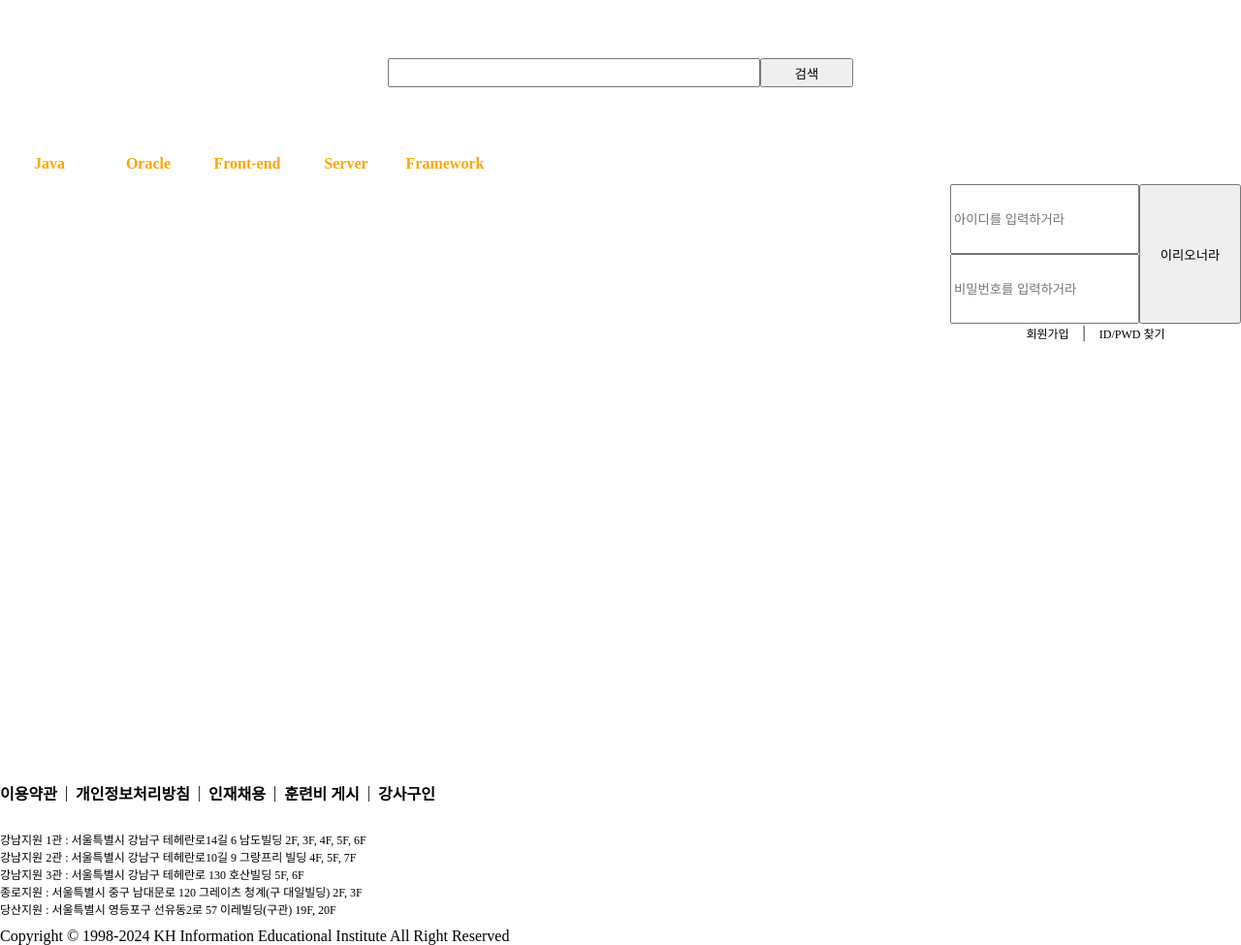
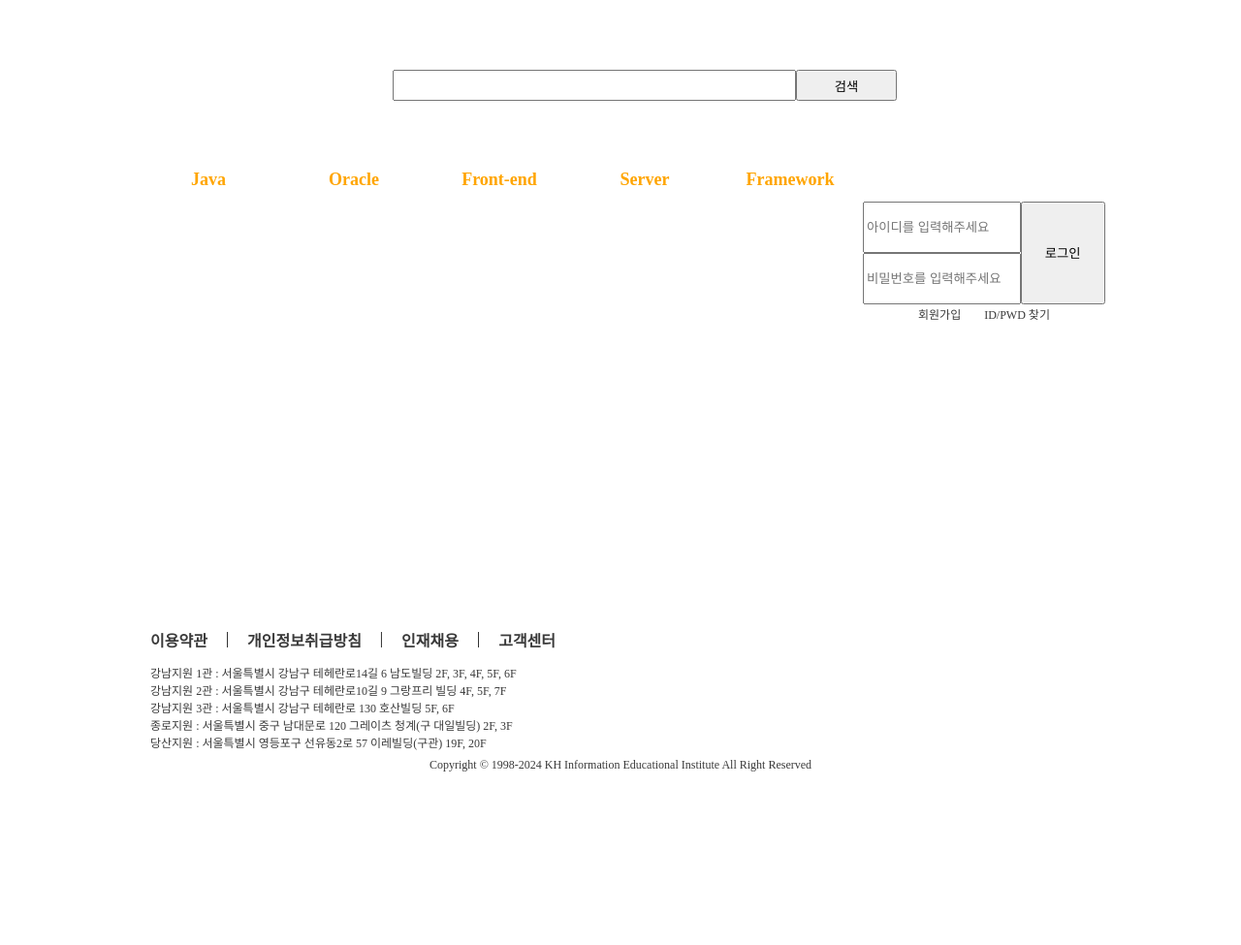
Before and after one commit to khs2810/CSS, a plain HTML site: page 화면구조잡기/07_화면통합.html in a window 1280 px wide. Shown: the whole page at 97% size. After the commit the page ends 816 px from the top, so only its background shows below. Drawn offline with Linux system fonts and the light colour scheme.

Commit message:
화면통합 해결판

```diff
--- a/화면구조잡기/07_화면통합.html
+++ b/화면구조잡기/07_화면통합.html
@@ -1,109 +1,57 @@
 <!DOCTYPE html>
-<html lang="ko">
+<html lang="en">
 <head>
     <meta charset="UTF-8">
     <meta name="viewport" content="width=device-width, initial-scale=1.0">
     <title>웹 문서 구조 상세</title>
     <style>
-        /* 검색창 */
-        div,form,input{
+        div,input{box-sizing: border-box; }
+        .wrap{width: 1000px;height: 800px; margin: auto;}
+
+        /* 공통특성 가로 길이 100프로  */
+        .wrap>div{width: 100%;}
+        #header, #footer{height: 20%;}
+        #navigator{height: 5%;}
+        #content{height: 55%;}
+
+        #header>div, #content>div {height: 100%; float: left;}
+
+        /* 20 65 15 */
+        #header_1{width: 20%;}
+        #header_2{width: 65%;}
+        #header_3{width: 15%;}
+
+        /* 15 60 25 */
+        #content_1{width: 15%}
+        #content_2{width: 60%;}
+        #content_3{width: 25%;}
+
+        /* 푸터바 디자인 */
+        #footer>div{width: 100%;}
+        #footer_1{height: 20%;}
+        #footer_2{height: 80%;}
+
+        #footer_2>p{
+            width: 100%;
+
             box-sizing: border-box;
-            /* border: 1px solid rgba(75, 74, 74, 0.315); */
-
+            margin: 0; /* 기본적으로 마진이 존재함! */
+            font-size: 12px;
+            color: rgb(58, 58, 58);
         }
 
-        #header_2{
-            width: 600px;
-            height: 150px;
-            position: relative;
-            margin: auto;
+        #p1{height: 80%; padding: 5px 15px;}
+        #p2{height: 20%; text-align: center;}
+
+        #footer_1>a {
+            text-decoration: none;
+            color: rgb(58, 58, 58);
+            font-weight: 600;
+            margin: 15px;
+            vertical-align: middle;
         }
 
-        #search_form{
-            margin: auto;
-            width: 80%;
-            height: 20%;
-            position: absolute;
-            top: 0;
-            left: 0;
-            right: 0;
-            bottom: 0;
-
-            /* 네개 다 극단으로 가려고 해서 결국 가운데 배치 */
-        }
-
-        #search_form>input{height: 100%; float: left;}
-        #search_form>input:nth-child(1){
-            width: 80%;
-
-        }
-        #search_form>input:nth-child(2){
-            width: 20%;
-        }
-
-
-        /* 메뉴 */
-        /* div{box-sizing: border-box;} */
-        #navigator{width: 1000px; height: 40px;}
-
-        ul,li,ol{
-            list-style-type: none;
-            padding: 0px;
-            margin: 0px;
-        }
-
-        a{
-            text-decoration: none;
-            color: orange;
-        }
-
-        #navi{
-            height: 100%;
-        }
-
-        #navi>li{
-            float: left;
-            border: 1px solid white;
-            width: 100px;
-            height: 100%;
-            text-align: center;
-        }
-
-        #navi a{
-            font-size: 16px;
-            font-weight: 700;
-            width: 100%;
-            height: 100%;
-            display: block;
-            /* vertical-align: middle; 블럭일 때는 정렬이 안된다 */
-            line-height: 35px;
-        }
-
-        #navi a:hover{
-            color: rgba(54, 53, 53, 0.596);
-            scale: 1.1;
-        }
-
-        #navi>li>ul{
-            display: none;
-        }
-        #navi>li>ul a{font-size: 15px;}
-        #navi>li>a:hover+ul{
-            display: block;
-        }
-
-        #navi>li>ul:hover{
-            display: block;
-        }
-
-        /* 로그인 */
-        /* div, form{box-sizing: border-box;} */
-        #content_3{
-            width: 300px;
-            height: 600px;
-            float: right;
-        }
-
+        /* 로그인폼 스타일 */
         #login_form{width: 100%; height: 30%;}
         #login_form>*{width: 100%;}
         #login_form_input{height: 80%;}
@@ -111,158 +59,203 @@
 
         #login_form_input>*{height: 100%; float: left;}
         #login_input_id_pwd{width: 65%;}
-        #login_input_button{width: 35%;}
+        #login_input_btn{width: 35%;}
+
         #login_form_etc>a{
             text-decoration: none;
-            color: black;
+            color: rgb(58,58,58);
             font-size: 12px;
             margin: 10px;
             vertical-align: middle;
         }
-        #login_input_id_pwd>input{
-            width: 100%;
-            height: 50%;
-            box-sizing: border-box;
+
+        #login_input_id_pwd>input{width: 100%; height: 50%; box-sizing: border-box;}
+        #login_input_btn>input{width: 100%; height: 100%;}
+
+        /* 검색창 스타일 */
+        #header_2{position: relative;}
+
+        #search_form{width: 80%; height: 20%;}
+
+        #search_form{
+            margin: auto;
+            position: absolute;
+            top: 0;
+            bottom: 0;
+            left: 0;
+            right: 0;
+            /* 네개 다 극단으로 가려고 해서 결국 가운데 배치  */
         }
 
-        #login_input_button>input{
-            width: 100%;
+        #search_form>div{height: 100%; float: left;}
+        #search_text{width: 80%;}
+        #search_btn{width: 20%;}
+
+        /* 후손 선택자 */
+        #search_form input{width: 100%; height: 100%;}
+
+        /* 메뉴바 스타일 */
+
+        #navi{
+            list-style-type: none;
+            padding: 0;
+            margin: 0;
             height: 100%;
         }
 
-        /* 푸터 */
-        body{margin: 0px; padding: 0px;}
-        /* div{box-sizing: border-box;} */
+        #navi>li{
+            float: left;
 
-        #footer{
-            width: 100%;
-            height: 260px;
-            max-width: 1130px;
+            width: 15%;
+            height: 100%;
+            text-align: center;
         }
 
-        #footer>div{width: 100%;}
-        #footer_1{
-            height: 55px;
-            background-color: none;
-            display: flex;
-            justify-content: flex-start;
-            align-items: center;
-           gap: 8px;
-        }
-        #footer_2{height: 100px;}
+        #navi a{
 
-        #footer_1>a{
             text-decoration: none;
-            color: black;
-            font-size: 16px;
-            font-weight: 600;
-        }
-        #footer_2>p{
+            color: orange;
+            font-size: 18px;
+            font-weight: 900;
+
             width: 100%;
-            font-size: 12px;
-            font-weight: 500;
+            height: 100%; /*이거안됨. 인라인이라*/
+            display: block;
+            /* vertical-align: middle;  블럭일 때는 안된다 */
+            line-height: 35px;
+            transform: scale(1);
         }
 
-        /* #footer_2>p:nth-child(1){
-            font-size: 14px;
-        } */
-        /* #footer_2>p:nth-child(3){
-            font-size: 11px;
+        #navi a:hover{
+            color: orangered;
+        }
 
-        } */
-        #footer_3>p{
-            margin: auto;
+        #navi>li>ul{
+            list-style-type: none;
+            padding: 0;
+            display: none;
         }
+
+        #navi>li>ul a{font-size: 15px;}
+        #navi>li>a:hover+ul{display: block;}
+        #navi>li>ul:hover{display: block;}
+
+
 
     </style>
 </head>
 <body>
-    <!-- 검색창 -->
+    <div class="wrap">
+        <div id="header">
+            <div id="header_1"></div>
             <div id="header_2">
-        <form action="" id="search_form">
+                <form action="#" id="search_form">
+
+                    <div id="search_text">
                         <input type="text" name="keyword">
+                    </div>
+                    <div id="search_btn">
                         <input type="submit" value="검색">
-        </form>
                     </div>
 
 
-    <!-- 메뉴 -->
+                </form>
+
+
+            </div>
+            <div id="header_3"></div>
+        </div>
         <div id="navigator">
             <ul id="navi">
                 <li><a href="#">Java</a></li>
                 <li><a href="#">Oracle</a></li>
-            <li>
-                <a href="#">Front-end</a>
+                <li><a href="#">Front-end</a>
                     <ul>
-                    <li><a href="">HTML</a></li>
-                    <li><a href="">CSS</a></li>
-                    <li><a href="">JavaScript</a></li>
-                    <li><a href="">jQuary</a></li>
+                        <li><a href="#">HTML</a></li>
+                        <li><a href="#">CSS</a></li>
+                        <li><a href="#">JavaScript</a></li>
+                        <li><a href="#">jQuery</a></li>
                     </ul>
                 </li>
-            <li>
-                <a href="#">Server</a>
+                <li><a href="#">Server</a>
                     <ul>
-                    <li><a href="">JDBC</a></li>
-                    <li><a href="">Servlet</a></li>
-                    <li><a href="">JSP</a></li>
-                    <li><a href="">AJAX</a></li>
+                        <li><a href="#">JDBC</a></li>
+                        <li><a href="#">Servlet</a></li>
+                        <li><a href="#">JSP</a></li>
+                        <li><a href="#">AJAX</a></li>
                     </ul>
                 </li>
-            <li><a href="#">Framework</a></li>
+                <li><a href="#">Framework</a>
+                    <ul>
+                        <li><a href="#">myBatis</a></li>
+                        <li><a href="#">Spring</a></li>
                     </ul>
+                </li>
+            </ul>
+        </div>
+        <div id="content">
+            <div id="content_1"></div>
+            <div id="content_2"></div>
+            <div id="content_3">
+        <!-- 로그인폼 전체 감싸는 div-->
+        <div id="login_form">
+
+            <!--2_1. 입력받아 요청할 수 있는 form-->
+            <form action="#" id="login_form_input">
+                <!-- 3_1. ID/PWD 텍스트 상자가 들어갈 div-->
+                <div id="login_input_id_pwd">
+                    <input type="text" name="userId" placeholder="아이디를 입력해주세요">
+                    <input type="password" name="password" placeholder="비밀번호를 입력해주세요">
                 </div>
 
 
-    <!-- 로그인 -->
-    <div id="content_3">
-        <!-- 로그인폼 전체를 감싸는 div -->
-        <div id="login_form">
-            <!-- 입력받아 요청할 수 있는 form태그 사용 -->
-            <form action="" id="login_form_input">
-                <!-- id와 pwd텍스트 상자가 들어갈 div -->
-                <div id="login_input_id_pwd">
-                    <input type="text" name="userId" placeholder="아이디를 입력하거라">
-                    <input type="password" name="userPwd" placeholder="비밀번호를 입력하거라">
+                <!-- 3_2. 로그인 버튼이 들어갈 div-->
+                <div id="login_input_btn">
+                    <input type="submit" value="로그인">
                 </div>
 
-                <!-- 로그인 버튼이 들어갈 div -->
-                <div id="login_input_button">
-                    <input type="submit" value="이리오너라">
-                </div>
             </form>
 
+            <!-- 2_2. 회원가입, ID ,PWD 찾기 링크 영역-->
             <div id="login_form_etc">
-                <a href="">회원가입</a> |
-                <a href="">ID/PWD 찾기</a>
+                <a href="#">회원가입</a>
+                <a href="#">ID/PWD 찾기</a>
+
             </div>
-        </div>
+
 </div>
 
 
-    <!-- 푸터 -->
+
+
+
+            </div>
+        </div>
         <div id="footer">
             <div id="footer_1">
-            <a href="">이용약관</a> |
-            <a href="">개인정보처리방침</a> |
-            <a href="">인재채용</a> |
-            <a href="">훈련비 게시</a> |
-            <a href="">강사구인</a>
+                <a href="#">이용약관</a> |
+                <a href="#">개인정보취급방침</a> |
+                <a href="#">인재채용</a> |
+                <a href="#">고객센터</a>
+
             </div>
             <div id="footer_2">
-            <p>
+                <p id="p1">
                     강남지원 1관 : 서울특별시 강남구 테헤란로14길 6 남도빌딩 2F, 3F, 4F, 5F, 6F <br>
                     강남지원 2관 : 서울특별시 강남구 테헤란로10길 9 그랑프리 빌딩 4F, 5F, 7F <br>
                     강남지원 3관 : 서울특별시 강남구 테헤란로 130 호산빌딩 5F, 6F <br>
                     종로지원 : 서울특별시 중구 남대문로 120 그레이츠 청계(구 대일빌딩) 2F, 3F <br>
-                당산지원 : 서울특별시 영등포구 선유동2로 57 이레빌딩(구관) 19F, 20F <br>
+                    당산지원 : 서울특별시 영등포구 선유동2로 57 이레빌딩(구관) 19F, 20F
+                </p>
+                <p id="p2">
+                    Copyright © 1998-2024 KH Information Educational Institute All Right Reserved
                 </p>
             </div>
 
-        <div id="footer_3">
-            <p>Copyright © 1998-2024 KH Information Educational Institute All Right Reserved</p>
+
+
+        </div>
     </div>
 
-    </div>
 </body>
 </html>
```
Lines whose indentation alone changed are shown as unchanged.
